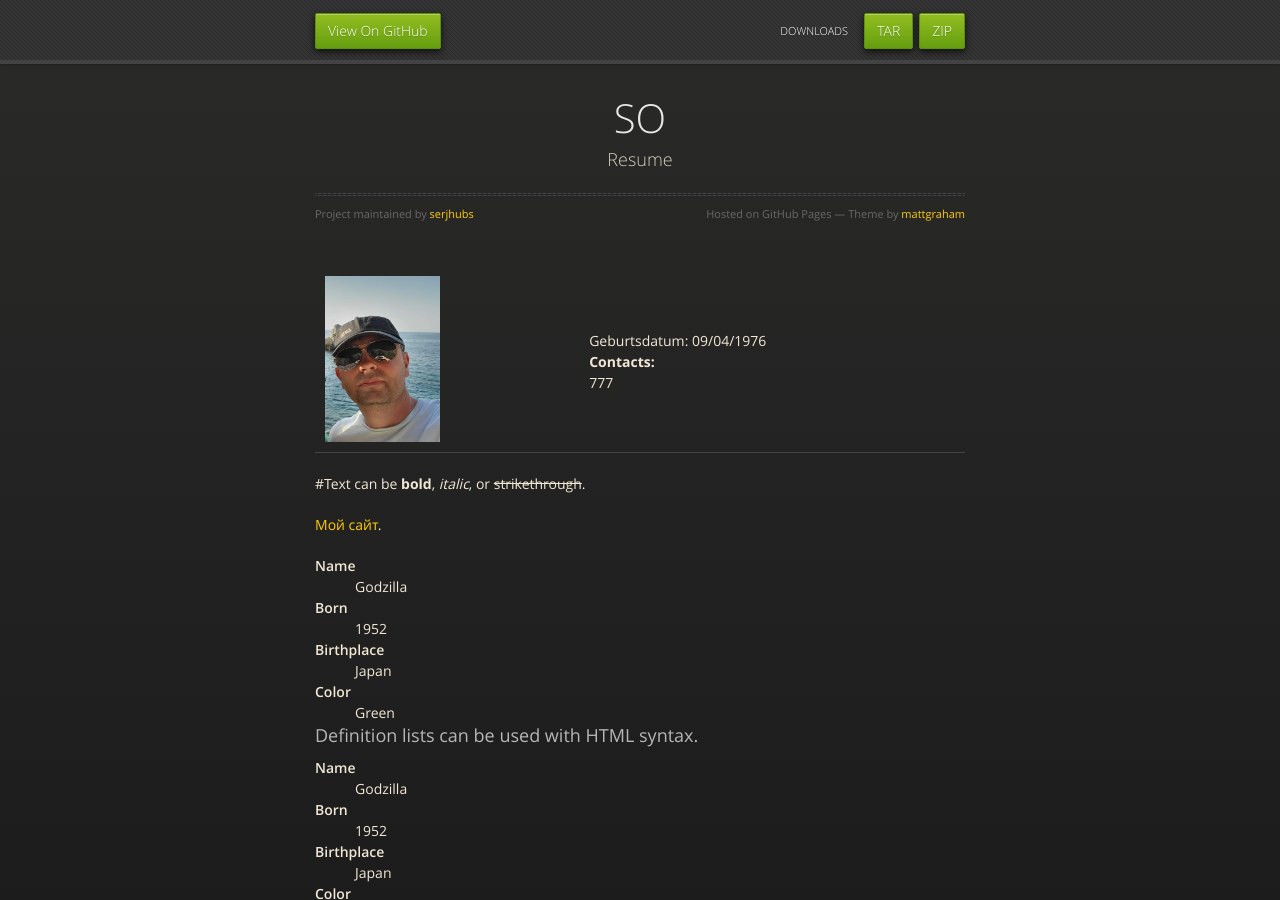
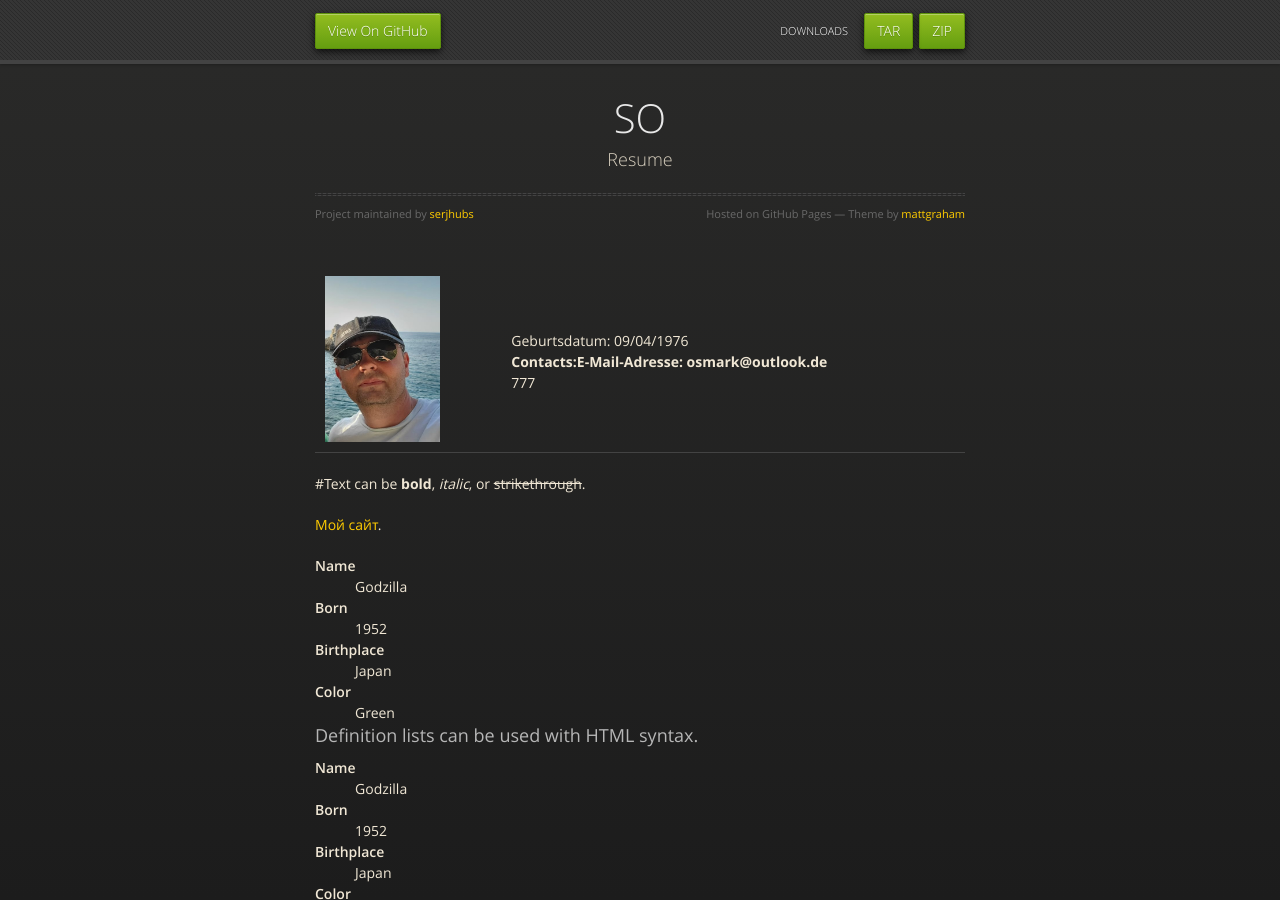
Before and after one commit to serjhubs/Resume, a Jekyll site: the page built from index.md, in a window 1280 px wide and 900 px high. Built offline with Jekyll 4.4.1, drawn with Linux system fonts in a browser that asks for light colours.

Commit message:
Update index.md

```diff
--- a/index.md
+++ b/index.md
@@ -5,7 +5,7 @@ layout: default
    <table><tr>
       <td><img src="https://github.com/serjhubs/Resume/blob/main/_includes/SO.jpeg?raw=true" width="115" heihgt="125"></td>
       <td> Geburtsdatum: 09/04/1976
-       <br><strong>Contacts:</strong>
+       <br><strong>Contacts:E-Mail-Adresse: osmark@outlook.de</strong>
         <br>777
       </td>
    </tr>
```
